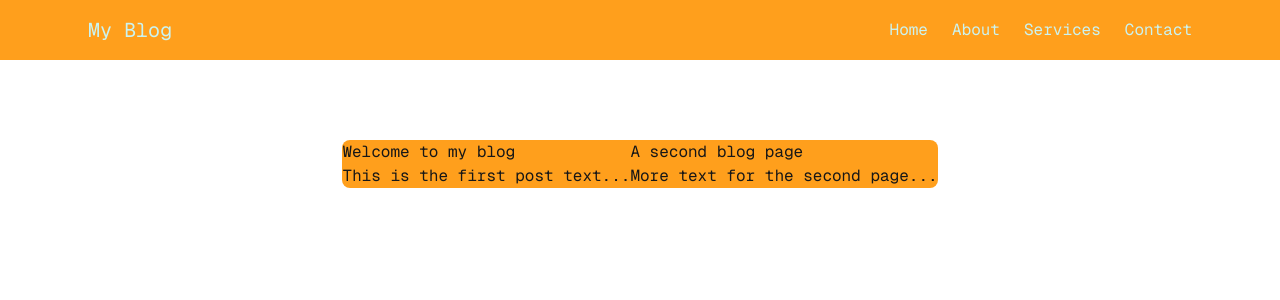
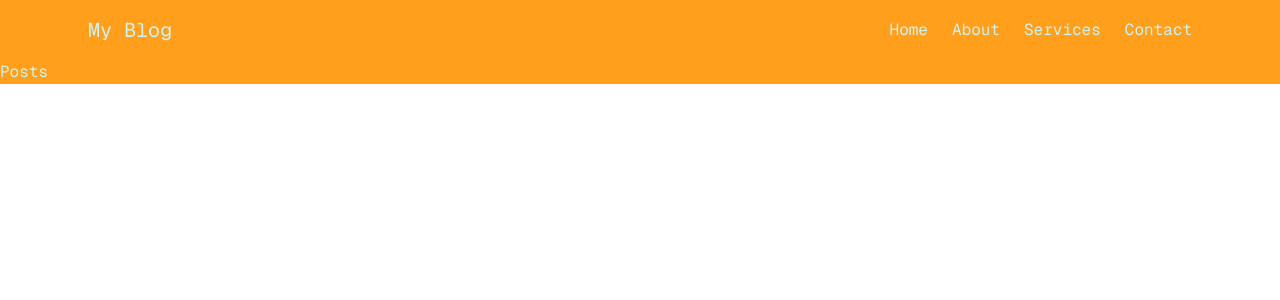
Before and after one commit to rb-sgv/blog, a Next.js app: page /about in a window 1280 px wide. Shown: the top 300 px of the page. Built offline with nearby package versions, Linux system fonts and the light colour scheme.

Commit message:
fix: trying a different approach for the blog post stuff

```diff
--- a/app/_components/blogtext.tsx
+++ b/app/_components/blogtext.tsx
@@ -1,17 +1,11 @@
 import React from 'react'
-import { post } from '../_pages/pages'
 
-const Blogtext = () => {
-    return (
-      <div className=" bg-[#ff9f1c] rounded-lg m-1 flex justify-center w-fit ml-auto mr-auto mt-20">
-        {post.map((post) => (
-          <article key={post.slug}>
-            <h2>{post.title}</h2>
-            <p>{post.content}</p>
-          </article>
-        ))}
-      </div>
-    )
-  }
-
-export default Blogtext
+export default function blogtext() {
+  return (
+    <div className='bg-[#ff9f1c]'>
+      <h1 className='text-[#CBF3F0] hover:text-[#2EC4B6]'>
+        Posts
+      </h1>
+    </div>
+  )
+}
```
